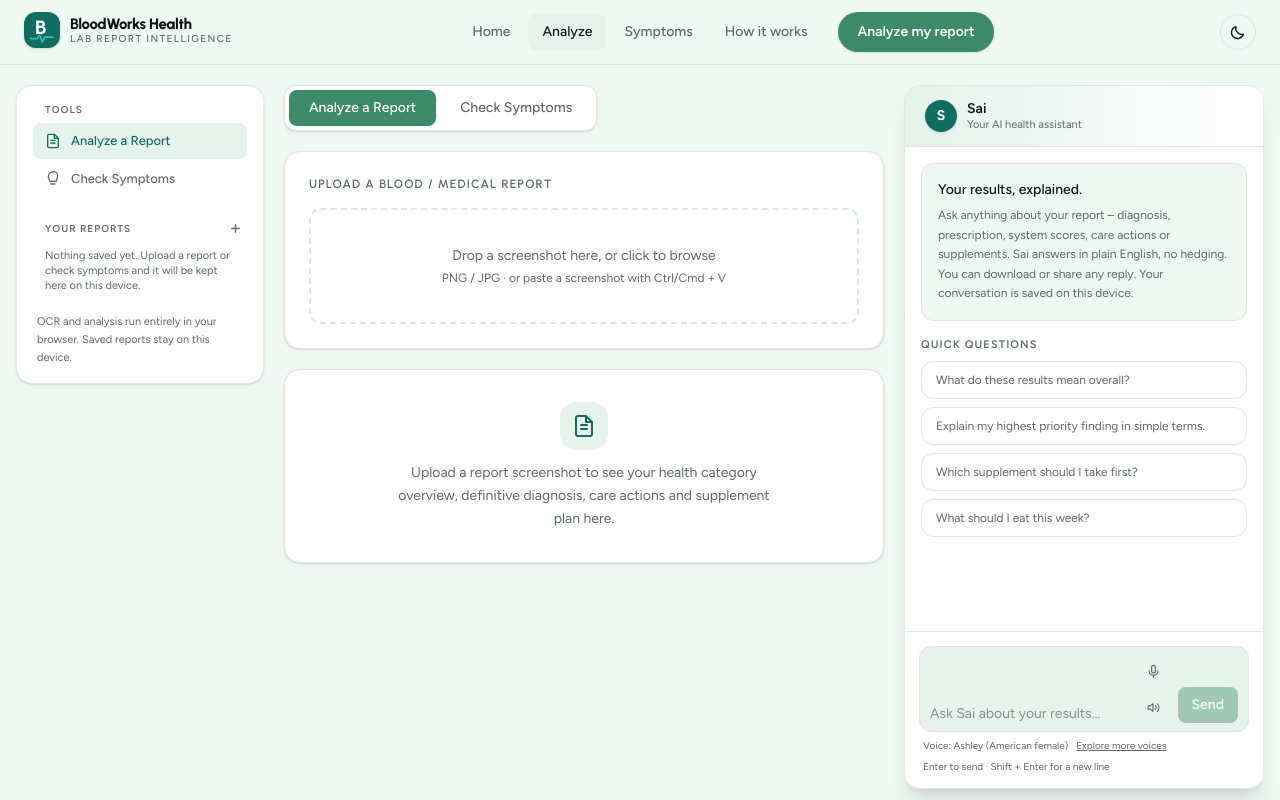
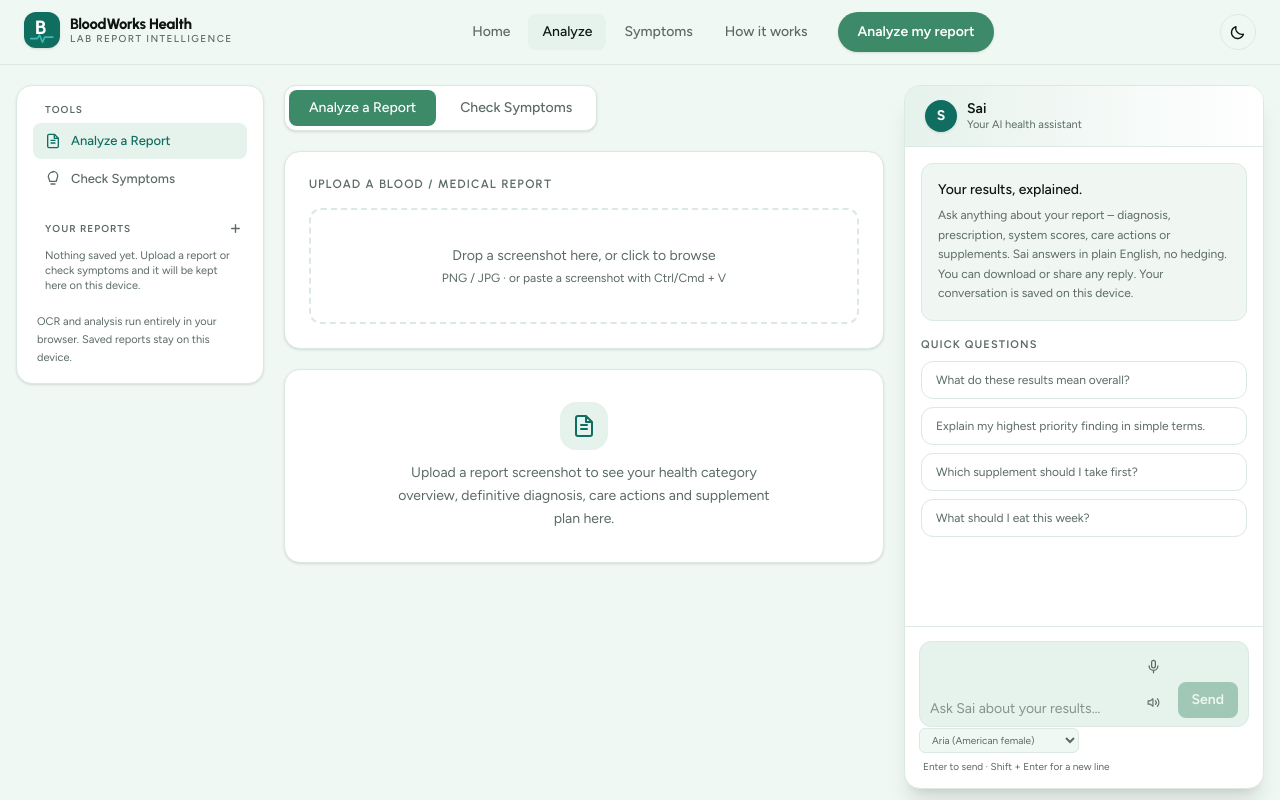
Before and after one commit to khurramsaadat/blood-works, a Next.js app: page /analyze in a window 1280 px wide. Shown: the top 800 px of the page. Built offline with nearby package versions, Linux system fonts and the light colour scheme.

Commit message:
feat: voice selector restored with Ashley + working voices

```diff
--- a/src/app/api/tts/route.ts
+++ b/src/app/api/tts/route.ts
@@ -1,7 +1,16 @@
 import { EdgeTTS } from "@andresaya/edge-tts";
 
+const ALLOWED_VOICES = [
+  "en-US-AriaNeural",
+  "en-US-JennyNeural",
+  "en-US-EmmaNeural",
+  "en-US-AvaNeural",
+  "en-US-MichelleNeural",
+  "en-US-AnaNeural",
+];
+
 export async function POST(request: Request) {
-  let body: { text?: string };
+  let body: { text?: string; voice?: string };
   try {
     body = await request.json();
   } catch {
@@ -14,10 +23,11 @@ export async function POST(request: Request) {
   if (text.length > 3000) {
     return Response.json({ error: "Text too long." }, { status: 400 });
   }
+  const voice = ALLOWED_VOICES.includes(body.voice ?? "") ? (body.voice as string) : "en-US-AriaNeural";
 
   try {
     const tts = new EdgeTTS();
-    await tts.synthesize(text, "en-US-AshleyNeural");
+    await tts.synthesize(text, voice);
     const buffer = tts.toBuffer();
     return new Response(new Uint8Array(buffer), {
       status: 200,
--- a/src/components/assistant-chat.tsx
+++ b/src/components/assistant-chat.tsx
@@ -170,6 +170,7 @@ export default function AssistantChat({
   const [followUps, setFollowUps] = useState<string[]>([]);
   const [speakingIdx, setSpeakingIdx] = useState<number | null>(null);
   const [ttsLoading, setTtsLoading] = useState(false);
+  const [ttsVoice, setTtsVoice] = useState("en-US-AriaNeural");
   const audioRef = useRef<HTMLAudioElement | null>(null);
   const [ttsMuted, setTtsMuted] = useState(false);
   const scrollRef = useRef<HTMLDivElement>(null);
@@ -185,6 +186,15 @@ export default function AssistantChat({
   const micModeRef = useRef<"speech" | "local">("speech");
   const ctxRef = useRef(context);
   ctxRef.current = context;
+
+  useEffect(() => {
+    try {
+      const v = localStorage.getItem("bw.tts.voice");
+      if (v) setTtsVoice(v);
+    } catch {
+      /* storage blocked */
+    }
+  }, []);
   const nearBottomRef = useRef(true);
 
   // Feature-detect on mount only, so the server and first client render match
@@ -501,7 +511,7 @@ export default function AssistantChat({
       const res = await fetch('/api/tts', {
         method: 'POST',
         headers: { 'Content-Type': 'application/json' },
-        body: JSON.stringify({ text: clean, voice: 'en-US-AshleyNeural' }),
+        body: JSON.stringify({ text: clean, voice: ttsVoice }),
       });
       if (!res.ok) throw new Error('TTS request failed');
       const blob = await res.blob();
@@ -827,17 +837,22 @@ export default function AssistantChat({
             Send
           </button>
         </div>
-        <div className="mt-1.5 flex items-center gap-2 px-1">
-          <span className="text-[10px] text-muted">Voice: Ashley (American female)</span>
-          <a
-            href="https://speech.microsoft.com/portal/voicegallery"
-            target="_blank"
-            rel="noopener noreferrer"
-            className="text-[10px] text-muted hover:text-accent-deep underline"
+          <select
+            id="sai-voice"
+            value={ttsVoice}
+            onChange={(e) => {
+              setTtsVoice(e.target.value);
+              try { localStorage.setItem("bw.tts.voice", e.target.value); } catch { /* storage blocked */ }
+            }}
+            className="text-[10px] rounded-md border border-border-c bg-background px-2 py-1 text-muted focus:outline-none focus:border-accent"
           >
-            Explore more voices
-          </a>
-        </div>
+            <option value="en-US-AriaNeural">Aria (American female)</option>
+            <option value="en-US-JennyNeural">Jenny (American female)</option>
+            <option value="en-US-EmmaNeural">Emma (American female)</option>
+            <option value="en-US-AvaNeural">Ava (American female)</option>
+            <option value="en-US-MichelleNeural">Michelle (American female)</option>
+            <option value="en-US-AnaNeural">Ana (American female)</option>
+          </select>
         <p className="text-[10px] text-muted mt-1.5 px-1">
           {localStage === "recording"
             ? "Recording on this device – speak, then tap the mic to stop"
```
